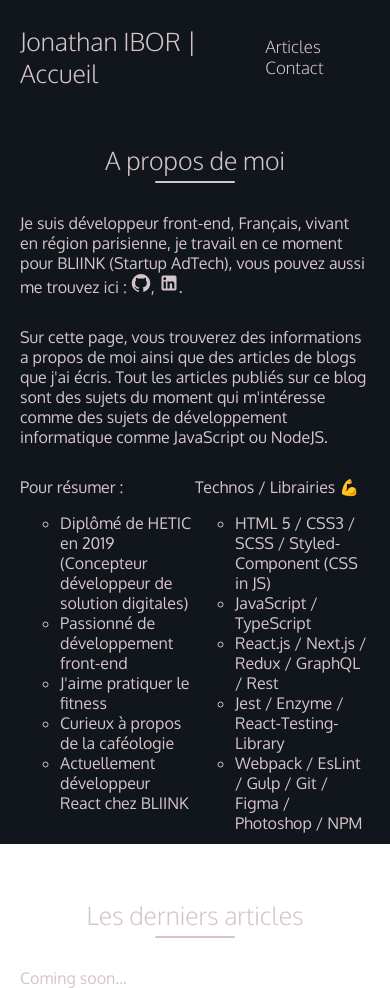
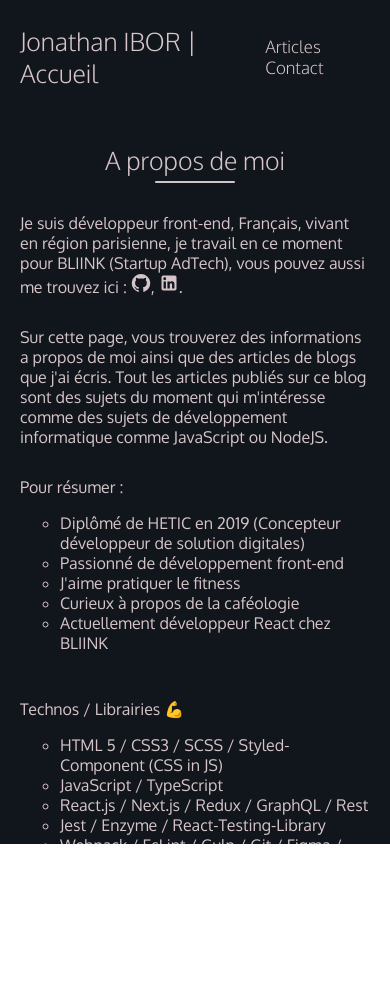
Before and after one commit to Kola-Kola/NewPortfolio, a Next.js app: page / in a window 390 px wide. After the commit the page ends 844 px from the top, so only its background shows below. Built offline with nearby package versions, Linux system fonts and the light colour scheme.

Commit message:
fix: responsive

```diff
--- a/components/blocks/Posts/index.tsx
+++ b/components/blocks/Posts/index.tsx
@@ -9,11 +9,21 @@ const PostContainer = styled.a`
   align-items: center;
   cursor: pointer;
   margin-bottom: 5px;
+  width: 100%;
 `
 
 const InformationsContainer = styled.p`
   display: flex;
   align-items: center;
+  width: 100%;
+`
+
+const Row80 = styled.div`
+  width: 80%;
+`
+
+const Row20 = styled.div`
+  width: 20%;
 `
 
 const Post = ({item}: any) => {
@@ -22,13 +32,17 @@ const Post = ({item}: any) => {
       <a>
         <PostContainer>
           <InformationsContainer>
+            <Row80>
               <span style={{ marginRight: 10 }}>
                 <ArticleIcon />
               </span>
               <span style={{ marginRight: 5 }}>
-            { item.title } |
+                { item.title }
               </span>
+            </Row80>
+            <Row20>
               <span style={{ fontSize: 12 }}>publié le : {format(new Date(item.createdAt), 'dd-MM-yyyy')}</span>
+            </Row20>
           </InformationsContainer>
         </PostContainer>
       </a>
--- a/components/layouts/PageLayout.tsx
+++ b/components/layouts/PageLayout.tsx
@@ -16,8 +16,7 @@ const PageLayout = (props: any) => {
   return (
     <>
       <Head>
-        <script async id="cookieyes" type="text/javascript"
-                src="https://cdn-cookieyes.com/client_data/fd3dc1f775da2ee6a6b6e2d7/script.js"/>
+        <script async id="cookieyes" type="text/javascript" src="https://cdn-cookieyes.com/client_data/fd3dc1f775da2ee6a6b6e2d7/script.js"/>
         <title>Jonathan IBOR | {props.page ?? ''}</title>
         <meta name="title" content="Jonathan IBOR | Accueil"/>
         <meta name="description" content="Jonathan IBOR | Développeur front-end | Expert React.js"/>
--- a/pages/index.tsx
+++ b/pages/index.tsx
@@ -25,6 +25,7 @@ const PostsRowContainer = styled.div`
   display: flex;
   flex-flow: column wrap;
   margin-top: 30px;
+  width: 100%;
 `;
 
 const AboutMeContainer = styled.div`
@@ -47,6 +48,13 @@ const TextContainer = styled.p`
   max-width: 800px;
   line-height: 20px;
 `;
+
+const TextContainerWithWidth = styled(TextContainer)`
+  @media (max-width: 480px) {
+    width: 100%;
+  }
+  width: 50%
+`
 
 const List = styled.li`
   list-style: circle;
@@ -97,7 +105,7 @@ const Blog = ({posts}: any) => {
             développement informatique comme JavaScript ou NodeJS.
           </TextContainer>
           <Row>
-            <TextContainer style={{width: '50%'}}>
+            <TextContainerWithWidth>
               <span>Pour résumer : </span>
               <ul>
                 <List>Diplômé de <a href="https://www.hetic.net/">HETIC</a> en 2019 (Concepteur développeur de solution
@@ -107,8 +115,8 @@ const Blog = ({posts}: any) => {
                 <List>Curieux à propos de la caféologie</List>
                 <List>Actuellement développeur React chez <a href="https://bliink.io">BLIINK</a> </List>
               </ul>
-            </TextContainer>
-            <TextContainer style={{width: '50%'}}>
+            </TextContainerWithWidth>
+            <TextContainerWithWidth>
               <span>Technos / Librairies 💪</span>
               <ul>
                 <List>HTML 5 / CSS3 / SCSS / Styled-Component (CSS in JS)</List>
@@ -117,7 +125,7 @@ const Blog = ({posts}: any) => {
                 <List>Jest / Enzyme / React-Testing-Library</List>
                 <List>Webpack / EsLint / Gulp / Git / Figma / Photoshop / NPM</List>
               </ul>
-            </TextContainer>
+            </TextContainerWithWidth>
           </Row>
         </AboutMeContainer>
         <LastPostsContainer>
--- a/styles/Home.module.css
+++ b/styles/Home.module.css
@@ -1,4 +1,6 @@
 .container {
+  display: block;
+  overflow: auto;
   height: 100%;
   background: #11151c;
   padding: 20px;
```
Lines whose indentation alone changed are shown as unchanged.
